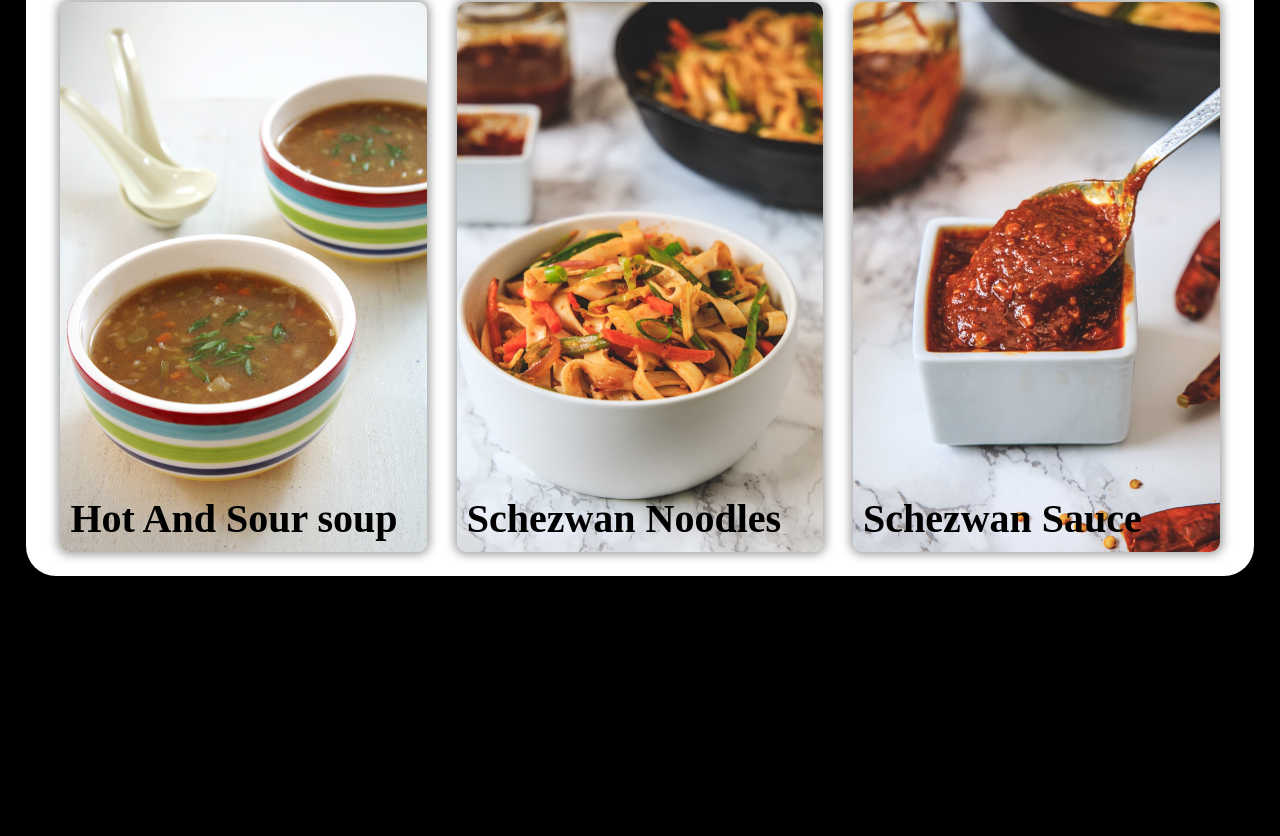
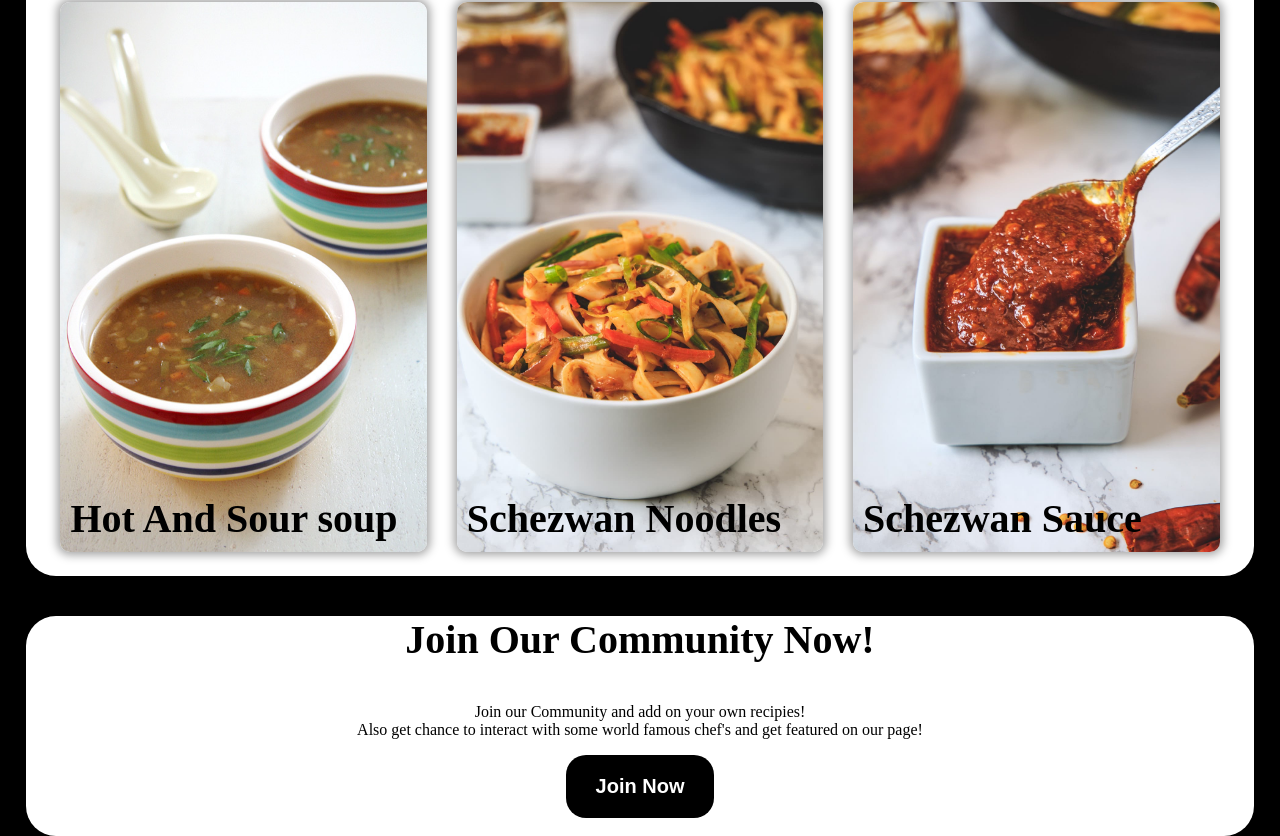
Before and after one commit to Tejaswiberad20/food_recepies_group_19_icp0.7, a plain HTML site: page pages/chinese.html in a window 1280 px wide. Shown: the part 1041-1877 px from the top of the page. Before the commit the page ends 1617 px from the top, so only its background shows below. Drawn offline with Linux system fonts and the light colour scheme.

Commit message:
changes add

```diff
--- a/pages/chinese.html
+++ b/pages/chinese.html
@@ -74,9 +74,26 @@
         .card{
             position: relative;
         }
-        .last{
-            text-align: center;
-        }
+        .btn{
+    padding: 20px 30px;
+    background-color: black;
+    color: white;
+    font-weight: bold;
+    border-radius: 20px;
+    border: none;
+    font-size: 20px;
+    display: block;
+    margin: 0 auto;
+}
+
+.btn:hover{
+    background-color: white;
+    color: black;
+    border: 1px solid black;
+}
+.last{
+    text-align: center;
+}
     </style>
 </head>
 
@@ -121,6 +138,11 @@
         </div>
 
     </div>
+    <div class="container">
+        <h3 class="sub-heading"><i class="fa-solid fa-right-to-bracket" style="color: #000000;">  </i> Join Our Community Now!</h3>
+        <p class="last">Join our Community and add on your own recipies! <br/>Also get chance to interact with some world famous chef's and get featured on our page!</p>
+        <button class="btn">Join Now</button><br/>
+    </div>
 </body>
 
 </html>
```
